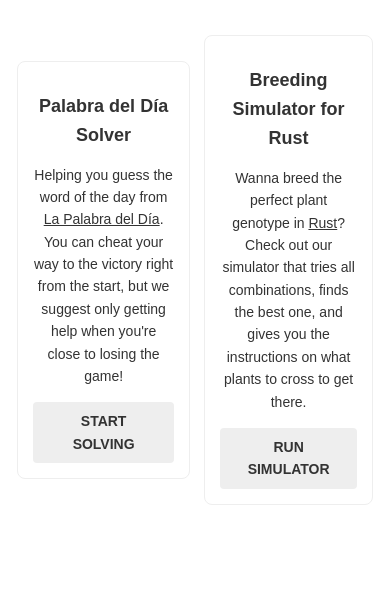
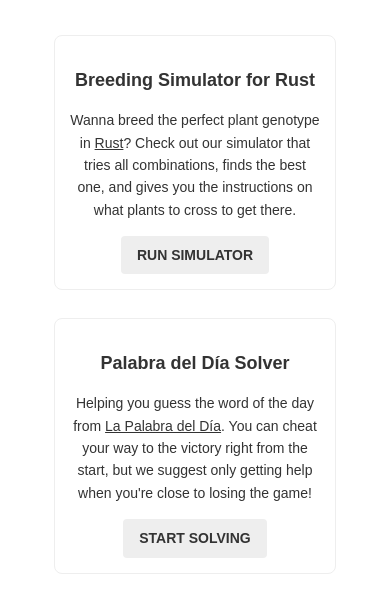
Before and after one commit to dmitry-ulyanichev/godmodetoday, a Django app: page / in a window 390 px wide. Shown: the part 58-671 px from the top of the page. Run offline with Django 5.2, Linux system fonts and the light colour scheme.

Commit message:
homepage: adapted for mobiles

```diff
--- a/website/static/website/base.css
+++ b/website/static/website/base.css
@@ -61,9 +61,10 @@ body {
 
 .app-link-container {
   display: flex;
+  flex-wrap: wrap;
   justify-content: center;
-  align-items: center;
-  height: 100%;
+  align-items: flex-start; /* Align items at the top */
+  gap: 14px; /* Add some spacing between app links */
   margin-top: 35px;
 }
 
@@ -71,12 +72,25 @@ body {
   border: 1px solid rgb(238, 238, 238);
   border-radius: 8px;
   color: #333;
-  margin-left: 7px;
-  margin-right: 7px;
   max-width: 250px;
+  width: calc(50% - 14px); /* Set width for two app links per row */
+  margin-bottom: 14px; /* Add some space between app links vertically */
   padding: 15px;
   text-align: center;
 }
+
+@media screen and (min-width: 1024px) {
+  .app-link {
+    width: calc(25% - 14px); /* Set width for up to 4 app links per row */
+  }
+}
+
+@media screen and (max-width: 560px) {
+  .app-link {
+    width: calc(100% - 14px);
+  }
+}
+
 
 .app-title {
   font-size: 18px;
--- a/website/templates/website/homepage.html
+++ b/website/templates/website/homepage.html
@@ -5,6 +5,15 @@
 {% block title %}Godmode{% endblock %}
 {% block content %}
     <div class="app-link-container">
+        <div class="app-link">
+            <h2 class="app-title">{% translate "Breeding Simulator for Rust" %}</h2>
+            <p class="app-description">
+                {% blocktrans %}
+                    Wanna breed the perfect plant genotype in <a href="https://store.steampowered.com/app/252490/Rust/" target="_blank">Rust</a>? Check out our simulator that tries all combinations, finds the best one, and gives you the instructions on what plants to cross to get there.
+                {% endblocktrans %}
+            </p>
+            <a href="{% url 'breedrust:index' %}" class="app-button">{% translate "Run Simulator" %}</a>
+        </div>
         <div class="app-link">
             <h2 class="app-title">{% translate "Palabra del Día Solver" %}</h2>
             <p class="app-description">
@@ -14,14 +23,5 @@
             </p>
             <a href="{% url 'palabradeldia:index' %}" class="app-button">{% translate "Start Solving" %}</a>
         </div>
-        <div class="app-link">
-            <h2 class="app-title">{% translate "Breeding Simulator for Rust" %}</h2>
-            <p class="app-description">
-                {% blocktrans %}
-                    Wanna breed the perfect plant genotype in <a href="https://store.steampowered.com/app/252490/Rust/" target="_blank">Rust</a>? Check out our simulator that tries all combinations, finds the best one, and gives you the instructions on what plants to cross to get there.
-                {% endblocktrans %}
-            </p>
-            <a href="{% url 'breedrust:index' %}" class="app-button">{% translate "Run Simulator" %}</a>
-        </div>
     </div>
 {% endblock %}
```
Also changed, not shown: breedrust/locale/ru/LC_MESSAGES/django.po, 1 other file.
